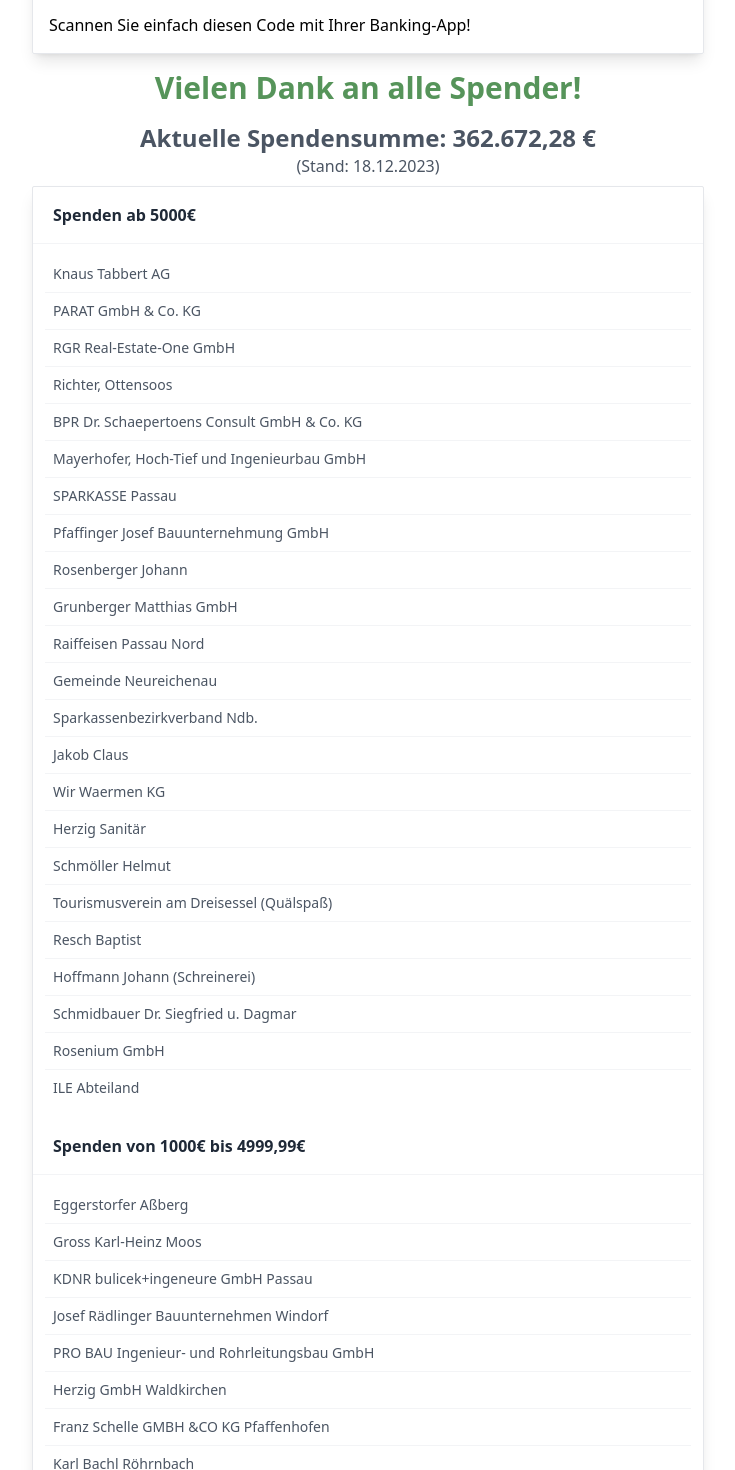
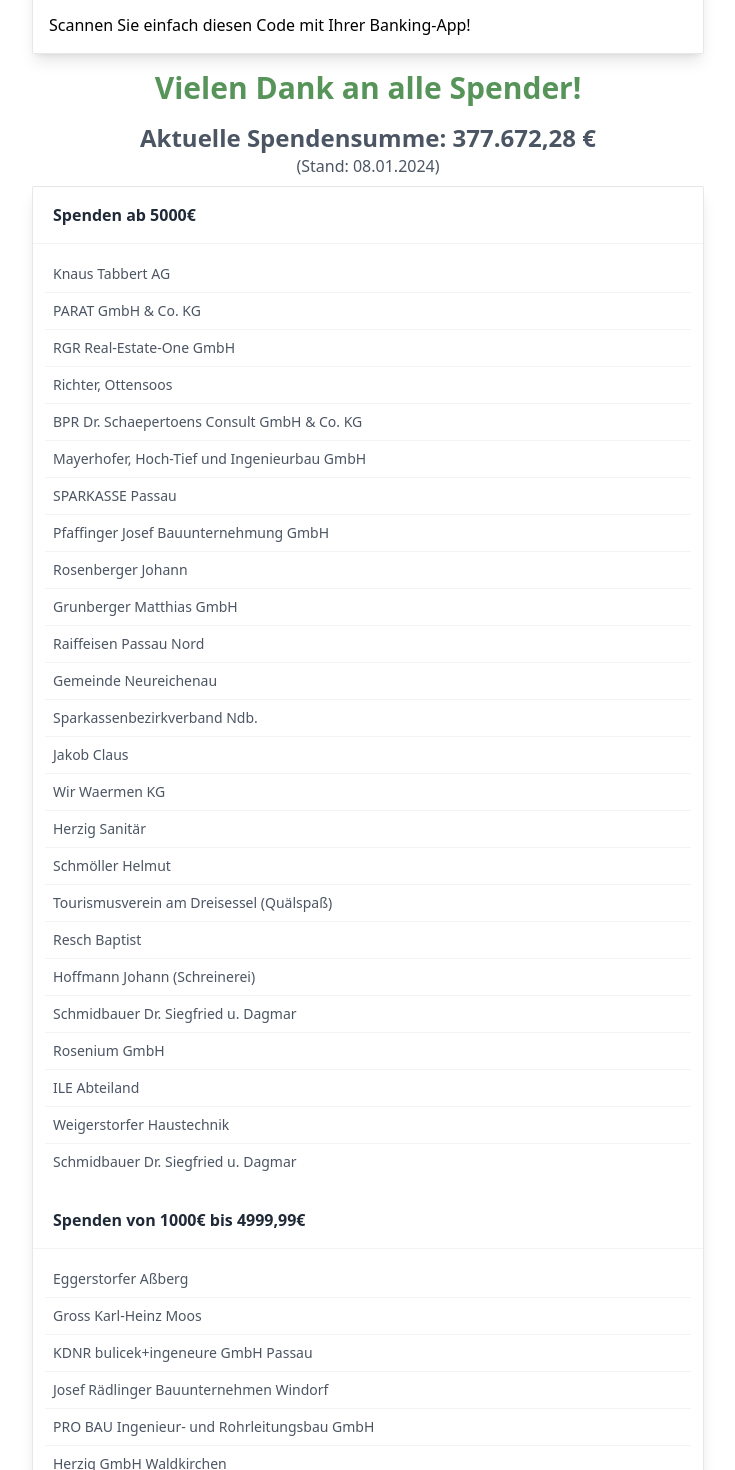
Before and after one commit to giggei/dreisessel, a SvelteKit app: page /spenden in a window 1280 px wide. Shown: the part 840-2310 px from the top of the page, without its empty margins (272-1007 px from the left). Built offline with nearby package versions, Linux system fonts and the light colour scheme.

Commit message:
Update Spender

```diff
--- a/src/routes/spenden/+page.svelte
+++ b/src/routes/spenden/+page.svelte
@@ -61,8 +61,8 @@
 
 			<section class="antialiased text-gray-600">
 				<div class="flex flex-col place-items-center">
-					<h1 class="font-bold text-2xl">Aktuelle Spendensumme:  362.672,28 €</h1>
-					<div class="mb-2">(Stand: 18.12.2023)</div>
+					<h1 class="font-bold text-2xl">Aktuelle Spendensumme:  377.672,28 €</h1>
+					<div class="mb-2">(Stand: 08.01.2024)</div>
 
 					<div
 						class="w-full max-w-2xl mx-auto bg-white shadow-lg rounded-sm border border-gray-200"
@@ -187,6 +187,16 @@
 										<tr>
 											<td class="p-2 whitespace-nowrap"
 												><div class="text-left">ILE Abteiland</div>
+											</td>
+										</tr>
+										<tr>
+											<td class="p-2 whitespace-nowrap"
+												><div class="text-left">Weigerstorfer Haustechnik</div>
+											</td>
+										</tr>
+										<tr>
+											<td class="p-2 whitespace-nowrap"
+												><div class="text-left">Schmidbauer Dr. Siegfried u. Dagmar</div>
 											</td>
 										</tr>
 									</tbody>
@@ -549,7 +559,12 @@
 										</tr>
 										<tr>
 											<td class="p-2 whitespace-nowrap">
-												<div class="text-left">Mühldorfer Bettenhaus</div>
+												<div class="text-left">Auto Denk GmbH</div>
+											</td>
+										</tr>
+										<tr>
+											<td class="p-2 whitespace-nowrap">
+												<div class="text-left">Götz Michael</div>
 											</td>
 										</tr>
 									</tbody>
@@ -1386,6 +1401,21 @@
 												><div class="text-left">Gutsmiedl Josef und Elisabeth</div>
 											</td>
 										</tr>
+										<tr>
+											<td class="p-2 whitespace-nowrap"
+												><div class="text-left">Schönenberg Axel</div>
+											</td>
+										</tr>
+										<tr>
+											<td class="p-2 whitespace-nowrap"
+												><div class="text-left">Raiffeisenbank Vilshofen</div>
+											</td>
+										</tr>
+										<tr>
+											<td class="p-2 whitespace-nowrap"
+												><div class="text-left">Gutsmiedl Josef und Elisabeth</div>
+											</td>
+										</tr>
 									</tbody>
 								</table>
 							</div>
```
